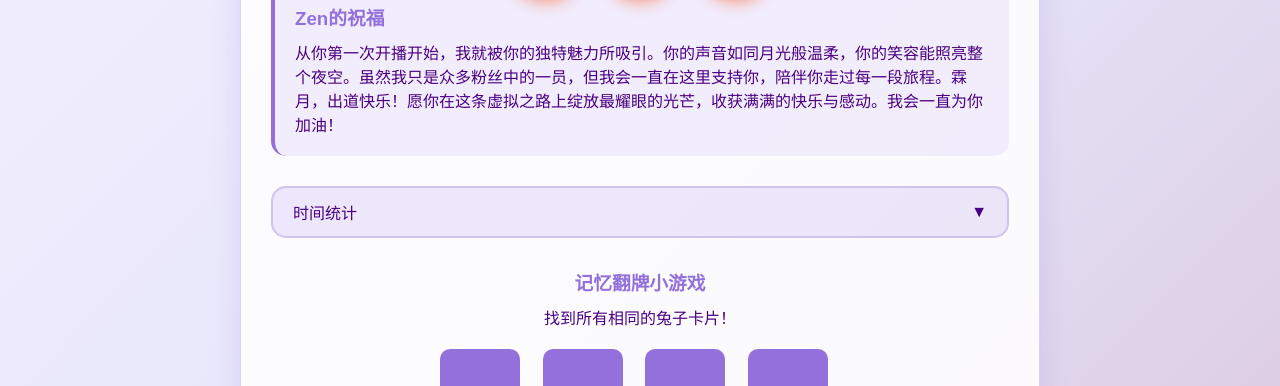
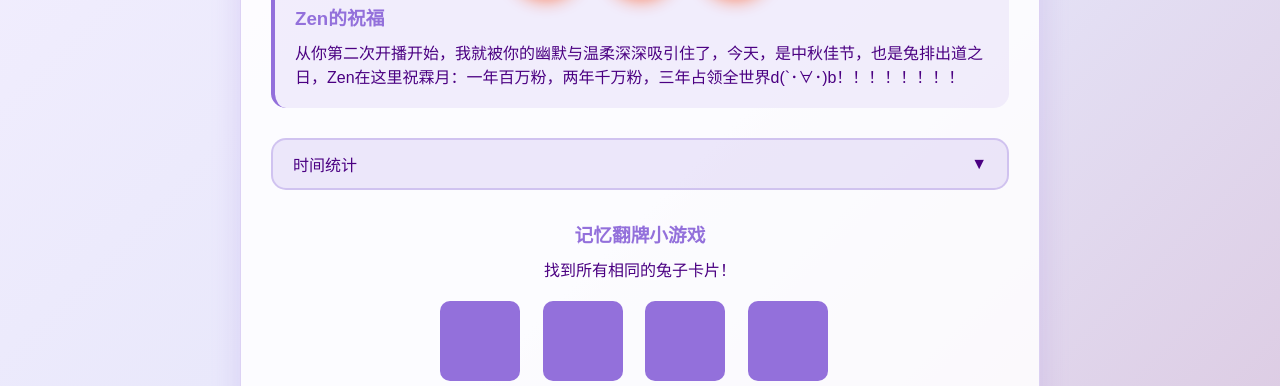
Before and after one commit to Chenge234/Chenge234.github.io, a plain HTML site: page index.html in a window 1280 px wide. Shown: the part 414-800 px from the top of the page. Drawn offline with Linux system fonts and the light colour scheme.

Commit message:
Add files via upload

```diff
--- a/index.html
+++ b/index.html
@@ -341,7 +341,7 @@
         <!-- 祝福区域 -->
         <div class="blessing-section">
             <h3>Zen的祝福</h3>
-            <p>从你第一次开播开始，我就被你的独特魅力所吸引。你的声音如同月光般温柔，你的笑容能照亮整个夜空。虽然我只是众多粉丝中的一员，但我会一直在这里支持你，陪伴你走过每一段旅程。霖月，出道快乐！愿你在这条虚拟之路上绽放最耀眼的光芒，收获满满的快乐与感动。我会一直为你加油！</p>
+            <p>从你第二次开播开始，我就被你的幽默与温柔深深吸引住了，今天，是中秋佳节，也是兔排出道之日，Zen在这里祝霖月：一年百万粉，两年千万粉，三年占领全世界d(`･∀･)b！！！！！！！！</p>
         </div>
 
         <!-- 计时器区域 -->
```
